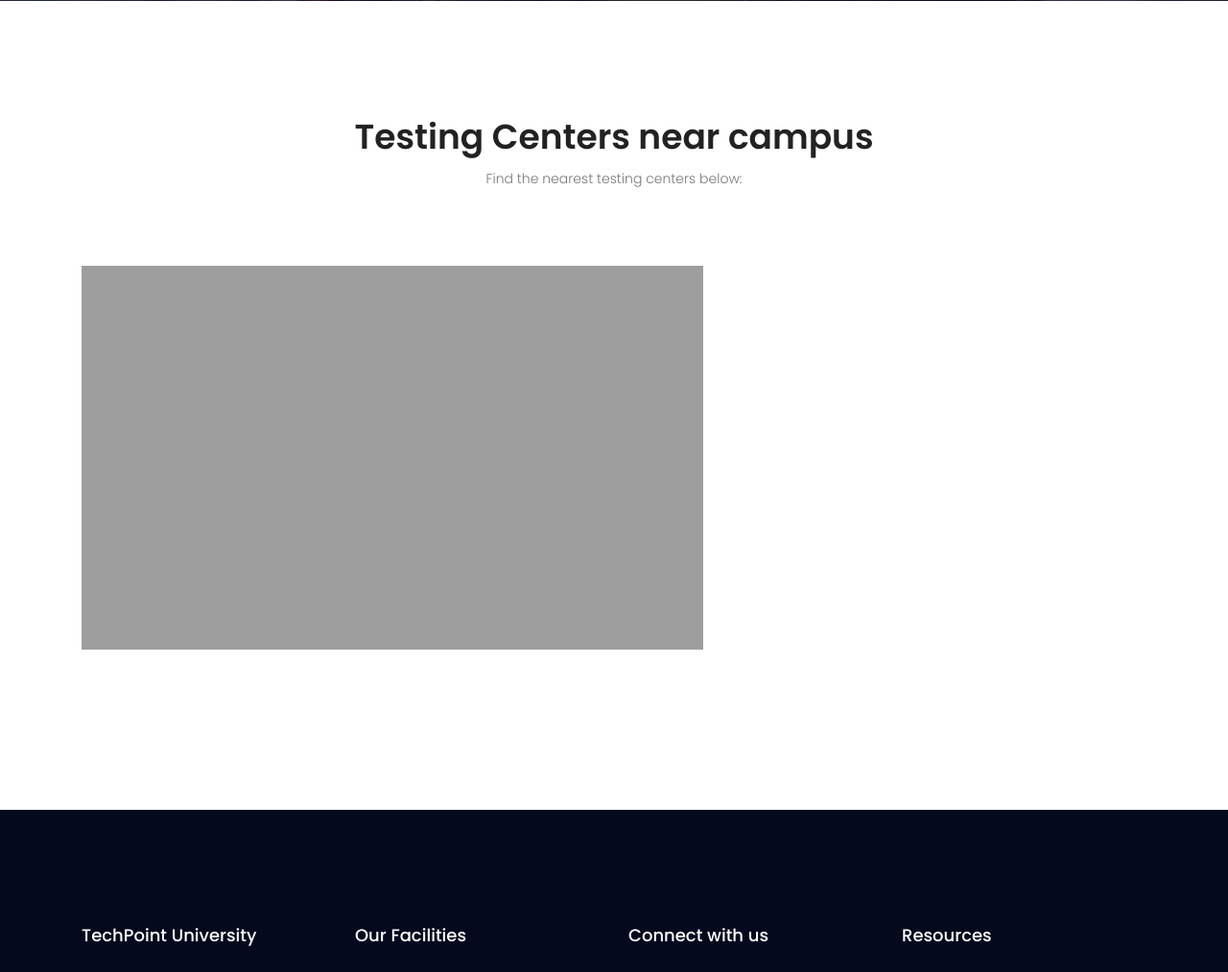
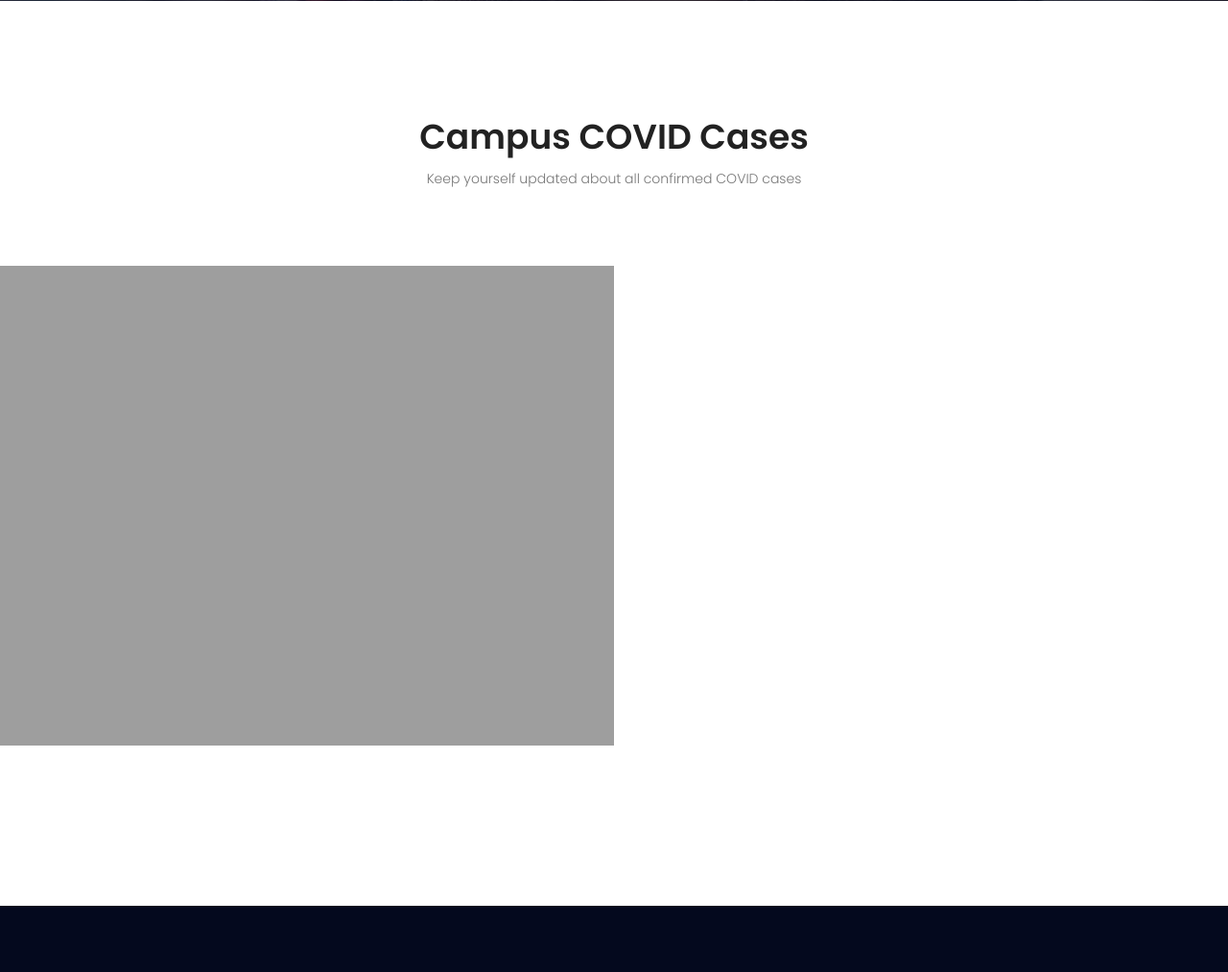
Before and after one commit to rcardo35/outbreak-detection-09, a PHP site: page /campus-COVID-cases.php in a window 1280 px wide. Shown: the part 379-1392 px from the top of the page at 96% size. Run offline with PHP 8.4, Linux system fonts and the light colour scheme; data that the repository does not hold is empty; style sheets or scripts are compiled from the project's sources; some libraries are stand-ins or nearby versions.

Commit message:
Fixed a mistake. Still working on table

```diff
--- a/campus-COVID-cases.php
+++ b/campus-COVID-cases.php
@@ -46,8 +46,10 @@
     <style>
         iframe {
             border: none;
-            width: 120%;
-            height: 400px;
+            width: 125%;
+            height: 500px;
+            position: relative;
+            left: -120px;
         }
 
         @media (min-width: 1024px) {
@@ -114,8 +116,8 @@
         <div class="row d-flex justify-content-center">
             <div class="menu-content pb-70 col-lg-8">
                 <div class="title text-center">
-                    <h1 class="mb-10">Testing Centers near campus</h1>
-                    <p>Find the nearest testing centers below:</p>
+                    <h1 class="mb-10">Campus COVID Cases</h1>
+                    <p>Keep yourself updated about all confirmed COVID cases</p>
                 </div>
             </div>
         </div>
```
